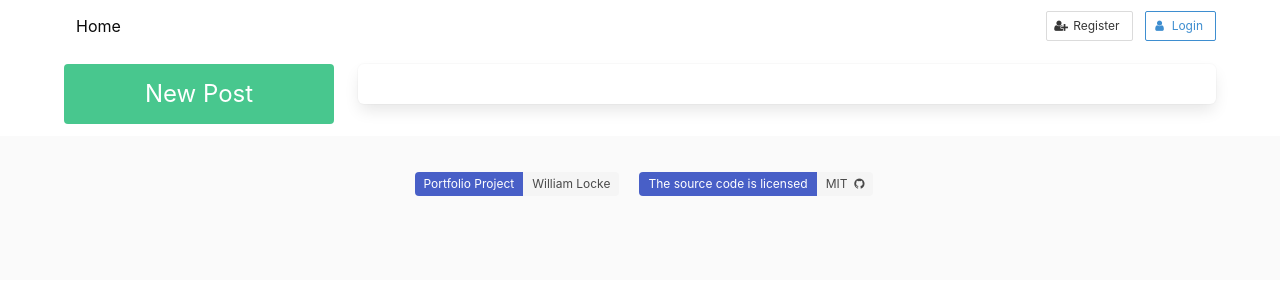
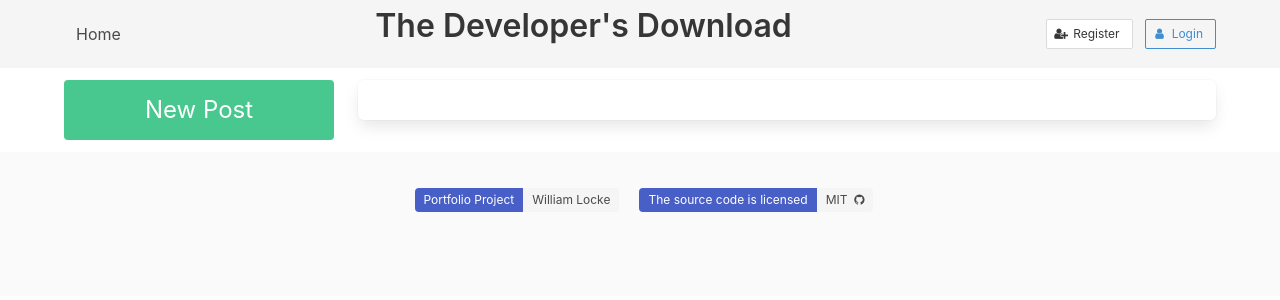
Before and after one commit to dopecello/developers_download, a Node server app: page / in a window 1280 px wide. Shown: the top 300 px of the page. Run offline with Node 20, Linux system fonts and the light colour scheme; data that the repository does not hold is empty; some libraries are stand-ins or nearby versions.

Commit message:
adjusted some features of the site

```diff
--- a/views/layouts/main.handlebars
+++ b/views/layouts/main.handlebars
@@ -5,7 +5,7 @@
 	<meta charset="UTF-8">
 	<meta http-equiv="X-UA-Compatible" content="IE=edge">
 	<meta name="viewport" content="width=device-width, initial-scale=1">
-	<title>Hacker News</title>
+	<title>The Developer's Download</title>
 	<link rel="shortcut icon" href="../images/favicon.png" type="image/x-icon">
 	<link rel="stylesheet" href="https://maxcdn.bootstrapcdn.com/font-awesome/4.7.0/css/font-awesome.min.css">
 	<link href="https://fonts.googleapis.com/css?family=Open+Sans:300,400,700" rel="stylesheet">
@@ -13,7 +13,7 @@
 </head>
 
 <body>
-	<nav class="navbar is-white topNav mb-3">
+	<nav class="navbar is-light topNav mb-3">
 		<div class="container">
 			<div class="navbar-burger burger" id="burger-menu" data-target="topNav">
 				<span></span>
@@ -27,6 +27,7 @@
 					<a class="navbar-item" href="/dashboard">Dashboard</a>
 					{{/if}}
 				</div>
+				<h1 class="title mt-2">The Developer's Download</h1>
 				<div class="navbar-end">
 					<div class="navbar-item">
 						<div class="field is-grouped">
```
